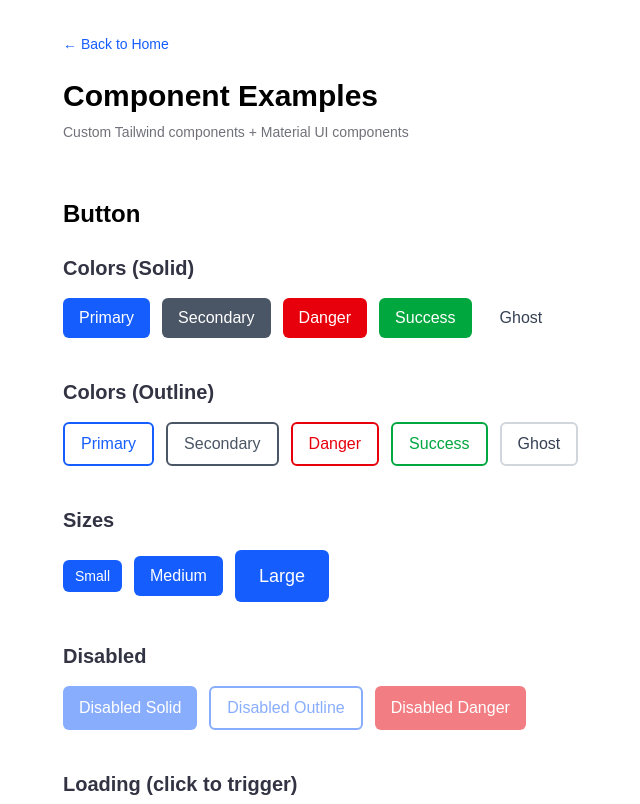
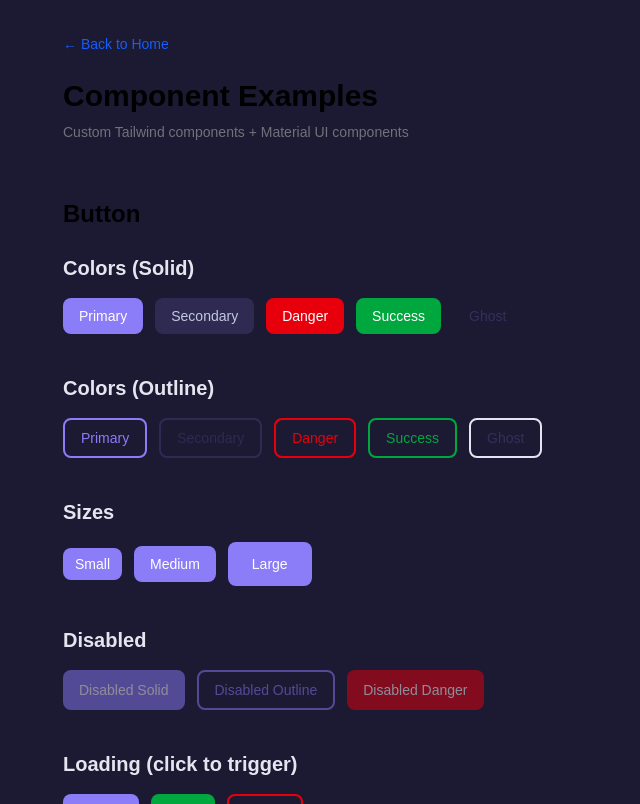
Before and after one commit to NedasBarsteika/jira-ultra, a Next.js app: page /examples in a window 1280 px wide. Shown: the top 804 px of the page, without its empty margins (193-833 px from the left). Built offline with nearby package versions, Linux system fonts and the light colour scheme.

Commit message:
added custom style from figma

```diff
--- a/src/app/globals.css
+++ b/src/app/globals.css
@@ -1,16 +1,4 @@
-@import "tailwindcss";
-
-:root {
-  --background: #ffffff;
-  --foreground: #323443;
-}
-
-@theme inline {
-  --color-background: var(--background);
-  --color-foreground: var(--foreground);
-  --font-sans: var(--font-geist-sans);
-  --font-mono: var(--font-geist-mono);
-}
+@import 'tailwindcss';
 
 @media (prefers-color-scheme: dark) {
   :root {
@@ -39,3 +27,146 @@ body {
 .animate-modal-enter {
   animation: modal-enter 0.15s ease-out;
 }
+
+:root {
+  --font-size: 16px;
+  --background: #1c1933;
+  --foreground: #e4e6ef;
+  --card: #232040;
+  --card-foreground: #e4e6ef;
+  --popover: #2a2650;
+  --popover-foreground: #e4e6ef;
+  --primary: #8b7cf7;
+  --primary-foreground: #ffffff;
+  --secondary: #2e2a52;
+  --secondary-foreground: #c4c8e0;
+  --muted: #2e2a52;
+  --muted-foreground: #8d92ad;
+  --accent: #342f5c;
+  --accent-foreground: #e4e6ef;
+  --destructive: #e5395d;
+  --destructive-foreground: #ffffff;
+  --border: #3d3868;
+  --input: #2e2a52;
+  --input-background: #232040;
+  --switch-background: #4a4578;
+  --font-weight-medium: 500;
+  --font-weight-normal: 400;
+  --ring: #6d5fd6;
+  --chart-1: #8b7cf7;
+  --chart-2: #60a5fa;
+  --chart-3: #a78bfa;
+  --chart-4: #7eb8f0;
+  --chart-5: #c084fc;
+  --radius: 0.625rem;
+  --sidebar: #19162e;
+  --sidebar-foreground: #e4e6ef;
+  --sidebar-primary: #8b7cf7;
+  --sidebar-primary-foreground: #ffffff;
+  --sidebar-accent: #2e2a52;
+  --sidebar-accent-foreground: #e4e6ef;
+  --sidebar-border: #3d3868;
+  --sidebar-ring: #6d5fd6;
+}
+
+@theme inline {
+  --color-background: var(--background);
+  --color-foreground: var(--foreground);
+  --color-card: var(--card);
+  --color-card-foreground: var(--card-foreground);
+  --color-popover: var(--popover);
+  --color-popover-foreground: var(--popover-foreground);
+  --color-primary: var(--primary);
+  --color-primary-foreground: var(--primary-foreground);
+  --color-secondary: var(--secondary);
+  --color-secondary-foreground: var(--secondary-foreground);
+  --color-muted: var(--muted);
+  --color-muted-foreground: var(--muted-foreground);
+  --color-accent: var(--accent);
+  --color-accent-foreground: var(--accent-foreground);
+  --color-destructive: var(--destructive);
+  --color-destructive-foreground: var(--destructive-foreground);
+  --color-border: var(--border);
+  --color-input: var(--input);
+  --color-input-background: var(--input-background);
+  --color-switch-background: var(--switch-background);
+  --color-ring: var(--ring);
+  --color-chart-1: var(--chart-1);
+  --color-chart-2: var(--chart-2);
+  --color-chart-3: var(--chart-3);
+  --color-chart-4: var(--chart-4);
+  --color-chart-5: var(--chart-5);
+  --radius-sm: calc(var(--radius) - 4px);
+  --radius-md: calc(var(--radius) - 2px);
+  --radius-lg: var(--radius);
+  --radius-xl: calc(var(--radius) + 4px);
+  --color-sidebar: var(--sidebar);
+  --color-sidebar-foreground: var(--sidebar-foreground);
+  --color-sidebar-primary: var(--sidebar-primary);
+  --color-sidebar-primary-foreground: var(--sidebar-primary-foreground);
+  --color-sidebar-accent: var(--sidebar-accent);
+  --color-sidebar-accent-foreground: var(--sidebar-accent-foreground);
+  --color-sidebar-border: var(--sidebar-border);
+  --color-sidebar-ring: var(--sidebar-ring);
+}
+
+@layer base {
+  * {
+    @apply border-border outline-ring/50;
+  }
+
+  body {
+    @apply bg-background text-foreground;
+  }
+
+  /**
+  * Default typography styles for HTML elements (h1-h4, p, label, button, input).
+  * These are in @layer base, so Tailwind utility classes (like text-sm, text-lg) automatically override them.
+  */
+
+  html {
+    font-size: var(--font-size);
+  }
+
+  h1 {
+    font-size: var(--text-2xl);
+    font-weight: var(--font-weight-medium);
+    line-height: 1.5;
+  }
+
+  h2 {
+    font-size: var(--text-xl);
+    font-weight: var(--font-weight-medium);
+    line-height: 1.5;
+  }
+
+  h3 {
+    font-size: var(--text-lg);
+    font-weight: var(--font-weight-medium);
+    line-height: 1.5;
+  }
+
+  h4 {
+    font-size: var(--text-base);
+    font-weight: var(--font-weight-medium);
+    line-height: 1.5;
+  }
+
+  label {
+    font-size: var(--text-base);
+    font-weight: var(--font-weight-medium);
+    line-height: 1.5;
+  }
+
+  button {
+    font-size: var(--text-base);
+    font-weight: var(--font-weight-medium);
+    line-height: 1.5;
+  }
+
+  input {
+    font-size: var(--text-base);
+    font-weight: var(--font-weight-normal);
+    line-height: 1.5;
+  }
+}
--- a/src/components/utils/buttons/CustomButton.tsx
+++ b/src/components/utils/buttons/CustomButton.tsx
@@ -20,16 +20,15 @@ interface CustomButtonProps extends Omit<ButtonHTMLAttributes<HTMLButtonElement>
 
 const colorStyles: Record<ButtonColor, Record<ButtonVariant, string>> = {
   primary: {
-    solid:
-      'bg-blue-600 text-white hover:bg-blue-700 active:bg-blue-800 focus-visible:ring-blue-500',
+    solid: 'bg-primary text-primary-foreground hover:bg-primary/70',
     outline:
-      'border-blue-600 text-blue-600 hover:bg-blue-50 active:bg-blue-100 focus-visible:ring-blue-500',
+      'border-primary text-primary hover:bg-blue-50 active:bg-blue-100 focus-visible:ring-blue-500',
   },
   secondary: {
     solid:
-      'bg-gray-600 text-white hover:bg-gray-700 active:bg-gray-800 focus-visible:ring-gray-500',
+      'bg-secondary text-secondary-foreground hover:bg-secondary/70 active:bg-secondary focus-visible:ring-secondary-foreground',
     outline:
-      'border-gray-600 text-gray-600 hover:bg-gray-50 active:bg-gray-100 focus-visible:ring-gray-500',
+      'border-secondary text-secondary hover:bg-gray-50 active:bg-gray-100 focus-visible:ring-gray-500',
   },
   danger: {
     solid: 'bg-red-600 text-white hover:bg-red-700 active:bg-red-800 focus-visible:ring-red-500',
@@ -44,9 +43,9 @@ const colorStyles: Record<ButtonColor, Record<ButtonVariant, string>> = {
   },
   ghost: {
     solid:
-      'bg-transparent text-gray-700 hover:bg-gray-100 active:bg-gray-200 focus-visible:ring-gray-400',
+      'bg-transparent text-accent hover:bg-accent hover:text-accent-foreground active:bg-accent-foreground focus-visible:ring-accent-foreground',
     outline:
-      'border-gray-300 text-gray-700 hover:bg-gray-100 active:bg-gray-200 focus-visible:ring-gray-400',
+      'border-accent-foreground text-accent hover:bg-accent-foreground active:bg-accent-foreground focus-visible:ring-accent-foreground',
   },
 };
 
@@ -73,7 +72,7 @@ export default function CustomButton({
   const isDisabled = disabled || loading;
 
   const baseStyles =
-    'inline-flex items-center justify-center font-medium rounded-md transition-colors duration-150 focus-visible:outline-none focus-visible:ring-2 focus-visible:ring-offset-2 cursor-pointer';
+    'inline-flex items-center justify-center gap-2 whitespace-nowrap rounded-md text-sm font-medium transition-all disabled:pointer-events-none disabled:opacity-50 [&_svg]:pointer-events-none shrink-0 [&_svg]:shrink-0 outline-none focus-visible:border-ring focus-visible:ring-ring/50 focus-visible:ring-[3px] aria-invalid:ring-destructive/20 dark:aria-invalid:ring-destructive/40 aria-invalid:border-destructive';
   const variantBase = variant === 'outline' ? 'border-2 bg-transparent' : '';
   const disabledStyles = isDisabled ? 'opacity-50 cursor-not-allowed pointer-events-none' : '';
   const widthStyles = fullWidth ? 'w-full' : '';
```
